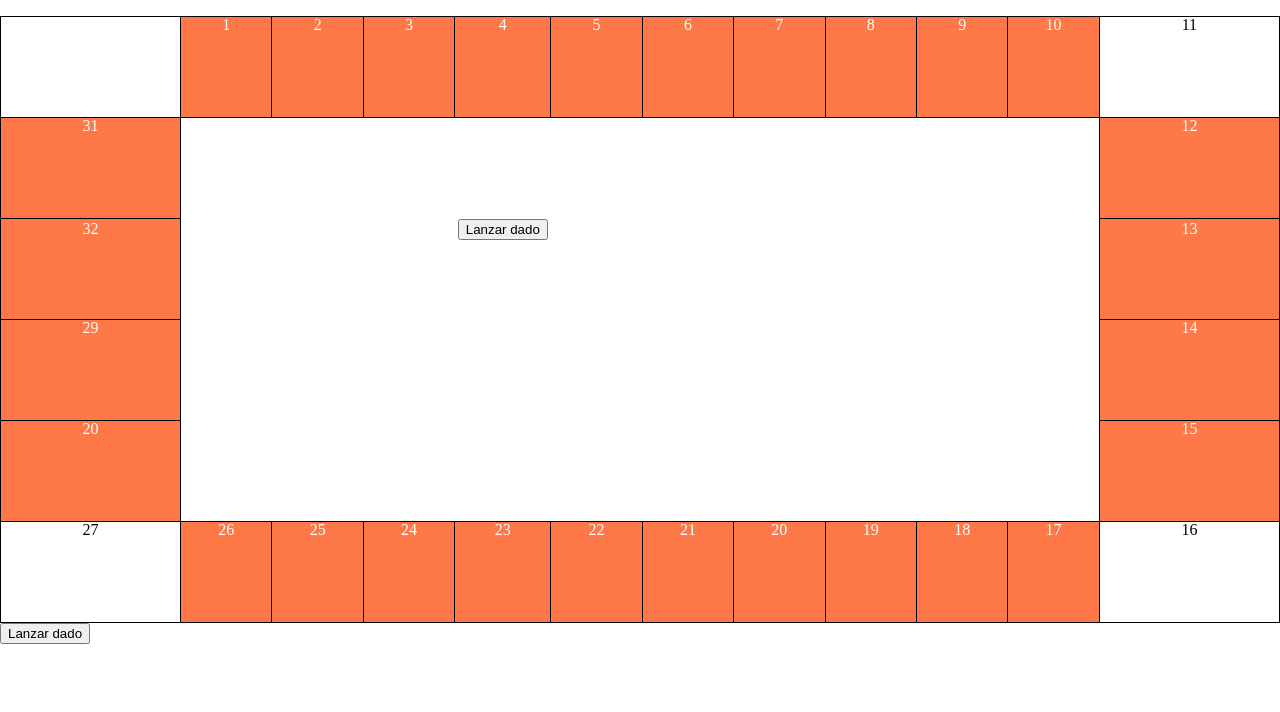
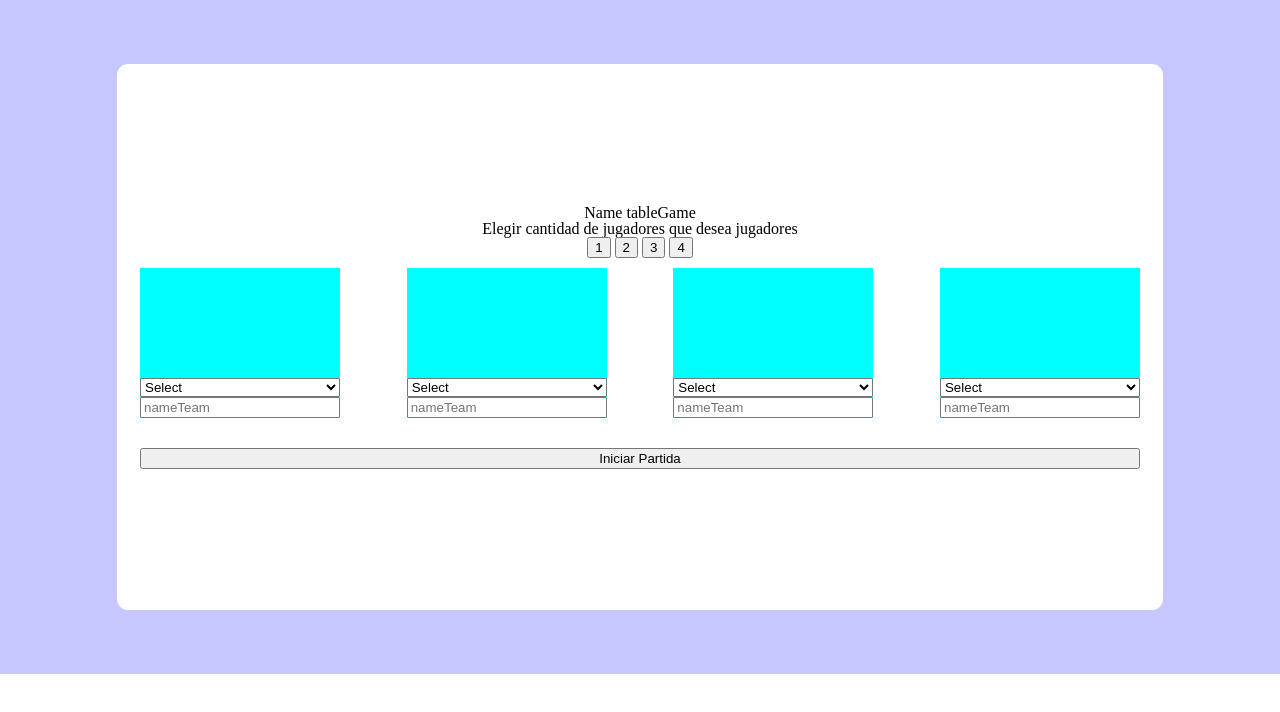
Before and after one commit to KevL14/MonopolyIngles, a plain HTML site: page index.html in a window 1280 px wide. Drawn offline with Linux system fonts and the light colour scheme.

Commit message:
v1.1.1 -seleccion de avatar

```diff
--- a/css/styles.css
+++ b/css/styles.css
@@ -1,3 +1,54 @@
+/* funciones mostrar y ocultar paginas */
+.mostrar{
+  display: block;
+}
+.ocultar{
+  display: none;
+}
+/* estilos universales */
+body{
+  height: 100%;
+}
+/* estilo pantalla principal */
+#block1{
+  background-color: rgb(199, 199, 255);
+  padding: 5%;
+  height: 100%;
+}
+
+#block1 div:first-child{
+  background-color: rgb(255, 255, 255) ;
+  display:flex;
+  justify-content: center;
+  flex-direction: column;
+  border-radius: 11px;
+  text-align: center;
+  padding: 2%;
+  width: 1000px;
+  height: 500px;
+  margin: 0 auto;
+}
+ /* seleccion de cantidad jugadores  */
+
+
+    /* presentacion de avatares disponibles  */
+  #block1 div:first-child #contenedorPerfilesParticipantes{
+    display: flex;
+    margin: 10px 0 30px 0;
+    justify-content: space-between;
+  }
+  #block1 div:first-child #contenedorPerfilesParticipantes span{
+    display: flex;
+    flex-direction: column;
+    justify-content: center;
+    background-color: aqua;
+    width: 200px;
+    height: 150px;
+  }
+  #block1 div:first-child #contenedorPerfilesParticipantes span img{
+    width: 100px;
+  }
+
 /* estilos de tabla de juegos */
 #tableGame {
     margin-top: 1pc;
--- a/index.html
+++ b/index.html
@@ -7,8 +7,80 @@
     <link rel="stylesheet" href="css/reset.css">
     <link rel="stylesheet" href="css/styles.css">
     <title>Tabla del Monopoly</title>
+
 </head>
 <body>
+  <section class ="paginas mostrar" id="block1">
+    <div>
+      <h1>Name tableGame</h1>
+
+
+      <h2>Elegir cantidad de jugadores que desea jugadores</h2>
+      <div id="contenedorNumParticipantes">
+        <button class="btn_CantJugadores" id="seleccionCantJugadores1" onclick="cantidadJugadoresPartida(1)">1</button>
+        <button class="btn_CantJugadores" id="seleccionCantJugadores2" onclick="cantidadJugadoresPartida(2)">2</button>
+        <button class="btn_CantJugadores" id="seleccionCantJugadores3" onclick="cantidadJugadoresPartida(3)">3</button>
+        <button class="btn_CantJugadores" id="seleccionCantJugadores4" onclick="cantidadJugadoresPartida(4)">4</button>
+      </div>
+      <div id="contenedorPerfilesParticipantes">
+        <!-- perfil jugador 1 -->
+        <span class="contenedorInfoPlayers ocultar">
+
+          <span id="imgAvatarSeleccionado1" ></span>
+          <select name="" id="seleccionAvatar1" onchange="seleccionAvatar(this.value,1)">
+            <option value="0">Select</option>
+            <option value="1">1</option>
+            <option value="2">2</option>
+            <option value="3">3</option>
+            <option value="4">4</option>
+          </select>
+          <input type="text" name="" id="" placeHolder="nameTeam">
+        </span>
+
+        <span class="contenedorInfoPlayers ocultar">
+
+          <span id="imgAvatarSeleccionado2"></span>
+          <select name="" id="seleccionAvatar2" onchange="seleccionAvatar(this.value,2)">
+            <option value="0" selection>Select</option>
+            <option value="1">1</option>
+            <option value="2">2</option>
+            <option value="3">3</option>
+            <option value="4">4</option>
+          </select>
+          <input type="text" name="" id="" placeHolder="nameTeam">
+        </span>
+
+        <span class="contenedorInfoPlayers ocultar">
+
+          <span id="imgAvatarSeleccionado3"></span>
+          <select name="" id="seleccionAvatar3" onchange="seleccionAvatar(this.value,3)">
+            <option value="0" selection>Select</option>
+            <option value="1">1</option>
+            <option value="2">2</option>
+            <option value="3">3</option>
+            <option value="4">4</option>
+          </select>
+          <input type="text" name="" id="" placeHolder="nameTeam">
+        </span>
+
+        <span class="contenedorInfoPlayers ocultar">
+          <span id="imgAvatarSeleccionado4"></span>
+          <select name="" id="seleccionAvatar4" onchange="seleccionAvatar(this.value,4)">
+            <option value="0" selection>Select</option>
+            <option value="1">1</option>
+            <option value="2">2</option>
+            <option value="3">3</option>
+            <option value="4">4</option>
+          </select>
+          <input type="text" name="" id="" placeHolder="nameTeam">
+        </span>
+      </div>
+
+
+      <button onclick="mostrarPaginas(2)">Iniciar Partida</button>
+  </div>
+  </section>
+  <section class="paginas ocultar" id="block2">
     <table  id="tableGame">
       <tr>
         <td class="corner" id="position0"></td>
@@ -107,9 +179,10 @@
 
       </tr>
     </table>
-  <button onclick="lanzarDado()">Lanzar dado</button>
+</section>
   <script src="js/logicaTurnosJugadores.js"></script>
   <script src="js/movimientosPersonajes.js"></script>
-
+  <script src="js/pasarPaginas.js"></script>
+  <script src="js/pantallaPrincipalConfig.js"></script>
 </body>
 </html>
--- a/js/logicaTurnosJugadores.js
+++ b/js/logicaTurnosJugadores.js
@@ -1,9 +1,10 @@
-var cantidadJugadores,turnoJugador = 1;
-var cantidadJugadores = 2;
+var turnoJugador = 1;
+// cantidad jugadores en documento pantallaPrincipalConfing.js
 var positionPlayers ={
     player1: 0,
     player2:0,
-    player3
+    player3:0,
+    player4:0
 }
 
 function turnos(numAzar){
@@ -21,6 +22,18 @@ function turnos(numAzar){
                 positionPlayers.player2 = 0;
             }
             break;
+        case 3:
+            positionPlayers.player3 = positionPlayers.player3 + numAzar;
+            if (positionPlayers.player3 > 31){
+                positionPlayers.player3 = 0;
+            }
+            break;
+        case 4:
+            positionPlayers.player4 = positionPlayers.player4 + numAzar;
+            if (positionPlayers.player4 > 31){
+                positionPlayers.player4 = 0;
+            }
+            break;
     }
     // sumo 1 para que vaya el siguiente jugador
     turnoJugador +=1;
--- a/js/movimientosPersonajes.js
+++ b/js/movimientosPersonajes.js
@@ -1,5 +1,5 @@
 
-document.getElementById(`position`+positionPlayers.player1).innerHTML='<img class="iconsPlayers" id="iconPlayer2" src="img/iconPlayer2.jpeg" alt=""> <img class="iconsPlayers" id="iconPlayer1" src="img/iconPlayer1.png" alt="">'
+
 function lanzarDado(){
 
     var numeroDado = Math.floor(Math.random() * 4) + 1;
@@ -11,10 +11,10 @@ function lanzarDado(){
 }
 function actulizarPosiciones(){
     // muestro las nuevas posiciones en sus casillas
-    document.getElementById(`position`+positionPlayers.player2).innerHTML='<img class="iconsPlayers" id="iconPlayer2" src="img/iconPlayer2.jpeg" alt="">'
-    document.getElementById(`position`+positionPlayers.player1).innerHTML='<img class="iconsPlayers" id="iconPlayer1" src="img/iconPlayer1.png" alt="">'
+    document.getElementById(`position`+positionPlayers.player1).innerHTML=avataresSeleccionados.player1
+    document.getElementById(`position`+positionPlayers.player2).innerHTML=avataresSeleccionados.player2
     // verifico si ambos jugadores estan en las mismas casillas para imprimirlos juntos
     if (positionPlayers.player1 == positionPlayers.player2){
-        document.getElementById(`position`+positionPlayers.player1).innerHTML='<img class="iconsPlayers" id="iconPlayer2" src="img/iconPlayer2.jpeg" alt=""> <img class="iconsPlayers" id="iconPlayer1" src="img/iconPlayer1.png" alt="">'
+        document.getElementById(`position`+positionPlayers.player1).innerHTML= avataresSeleccionados.player1 + avataresSeleccionados.player2
     }
 }
--- /dev/null
+++ b/js/pantallaPrincipalConfig.js
@@ -0,0 +1,91 @@
+var cantidadJugadores = 2;
+var imgAvatares = {
+    avatar1:'<img class="iconsPlayers" id="iconPlayer1" src="img/iconPlayer1.png" alt="iconPlayer1">',
+    avatar2:'<img class="iconsPlayers" id="iconPlayer2" src="img/iconPlayer2.jpeg" alt="iconPlayer2">',
+    avatar3:'<img class="iconsPlayers" id="iconPlayer3" src="img/iconPlayer3.png" alt="iconPlayer3">',
+    avatar4:'<img class="iconsPlayers" id="iconPlayer4" src="img/iconPlayer4.png" alt="iconPlayer4">'
+}
+var avataresSeleccionados = {
+    player1:"",
+    player2:"",
+    player3:"",
+    player4:"",
+}
+// seccion 1 de eleccion de cantidad de jugadores
+function cantidadJugadoresPartida(numJugadores){
+
+    // busco los botones de la cantidad de participantes y los reseteo
+    var btnJugadoresPartida = document.getElementsByClassName("btn_CantJugadores");
+    // reseteo de botones
+    for (let index = 0; index < btnJugadoresPartida.length; index++) {
+        btnJugadoresPartida[index].style="border: black 5px solid";
+    }
+    // le añado el estilo al boton de la cantidades de jugadores a participar
+    cantidadJugadores = numJugadores;
+    document.getElementById(`seleccionCantJugadores${cantidadJugadores}`).style="border:5px green solid;";
+
+    // reseteo los perfiles de los jugadores para que no se vean
+    var perfilPlayers = document.getElementsByClassName("contenedorInfoPlayers");
+    for (let index = 0; index < perfilPlayers.length; index++) {
+        perfilPlayers[index].classList.remove("mostrar");
+    }
+    // habilito los perfiles solo de lacantidad de jugadores que jugaran
+    for (let index = 0; index < cantidadJugadores; index++) {
+        perfilPlayers[index].classList.add("mostrar");
+
+    }
+}
+
+
+// seccion 2 seleccion de avatares y nombre equipo
+function seleccionAvatar(numAvatar,idSelect){
+    // agarro el lugar donde imprimo la preimagen
+    var imprimirAvatarElegido = document.getElementById(`imgAvatarSeleccionado${idSelect}`);
+    // le imprimo segun la imagen seleccionada
+    var imgAvatarseleccionado;
+    switch (numAvatar) {
+        case "1":
+            imprimirAvatarElegido.innerHTML = imgAvatares.avatar1;
+            imgAvatarseleccionado= imgAvatares.avatar1;
+            break;
+        case "2":
+            imprimirAvatarElegido.innerHTML = imgAvatares.avatar2;
+            imgAvatarseleccionado = imgAvatares.avatar2
+                        break;
+        case "3":
+            imprimirAvatarElegido.innerHTML = imgAvatares.avatar3;
+            imgAvatarseleccionado = imgAvatares.avatar3
+                        break;
+        case "4":
+            imprimirAvatarElegido.innerHTML = imgAvatares.avatar4;
+            imgAvatarseleccionado = imgAvatares.avatar4
+                        break;
+        default:
+            imprimirAvatarElegido.style="border:1px red solid";
+            break;
+    }
+    // asigno la imagen que selecciono cada jugador
+    switch (idSelect) {
+        case 1:
+            avataresSeleccionados.player1 = imgAvatarseleccionado
+
+            break;
+        case 2:
+            avataresSeleccionados.player2 = imgAvatarseleccionado
+
+            break;
+        case 3:
+            avataresSeleccionados.player3 = imgAvatarseleccionado
+
+            break;
+            avataresSeleccionados.player4 = imgAvatarseleccionado
+
+        case 4:
+
+            break;
+        default:
+            break;
+    }
+
+
+}
--- /dev/null
+++ b/js/pasarPaginas.js
@@ -0,0 +1,20 @@
+var idPaginaSelecionada = "";
+var listPaginas;
+// trae un numero de pagina a la que se pasara
+function mostrarPaginas(page){
+    // creo la lista de todas las paginas existentes
+    listPaginas = document.getElementsByClassName("paginas")
+    for (let index = 0; index < listPaginas.length; index++) {
+        // las oculto todas las paginas
+        listPaginas[index].classList.remove("mostrar");
+        listPaginas[index].classList.add("ocultar");
+    }
+    // ahora solo muestro la pagina que voy a mostrar
+    idPaginaSelecionada=document.getElementById(`block${page}`)
+    idPaginaSelecionada.classList.remove("ocultar")
+    idPaginaSelecionada.classList.add("mostrar")
+
+
+    // imprimo jugadores en tablero, se hace aqui para que ya inicie con los valores ya asignados
+    document.getElementById(`position0`).innerHTML= `${avataresSeleccionados.player1} ${avataresSeleccionados.player2}`;
+}
```
Also changed, not shown: img/iconPlayer3.png (added), img/iconPlayer4.png (added). Lines whose indentation alone changed are shown as unchanged.
